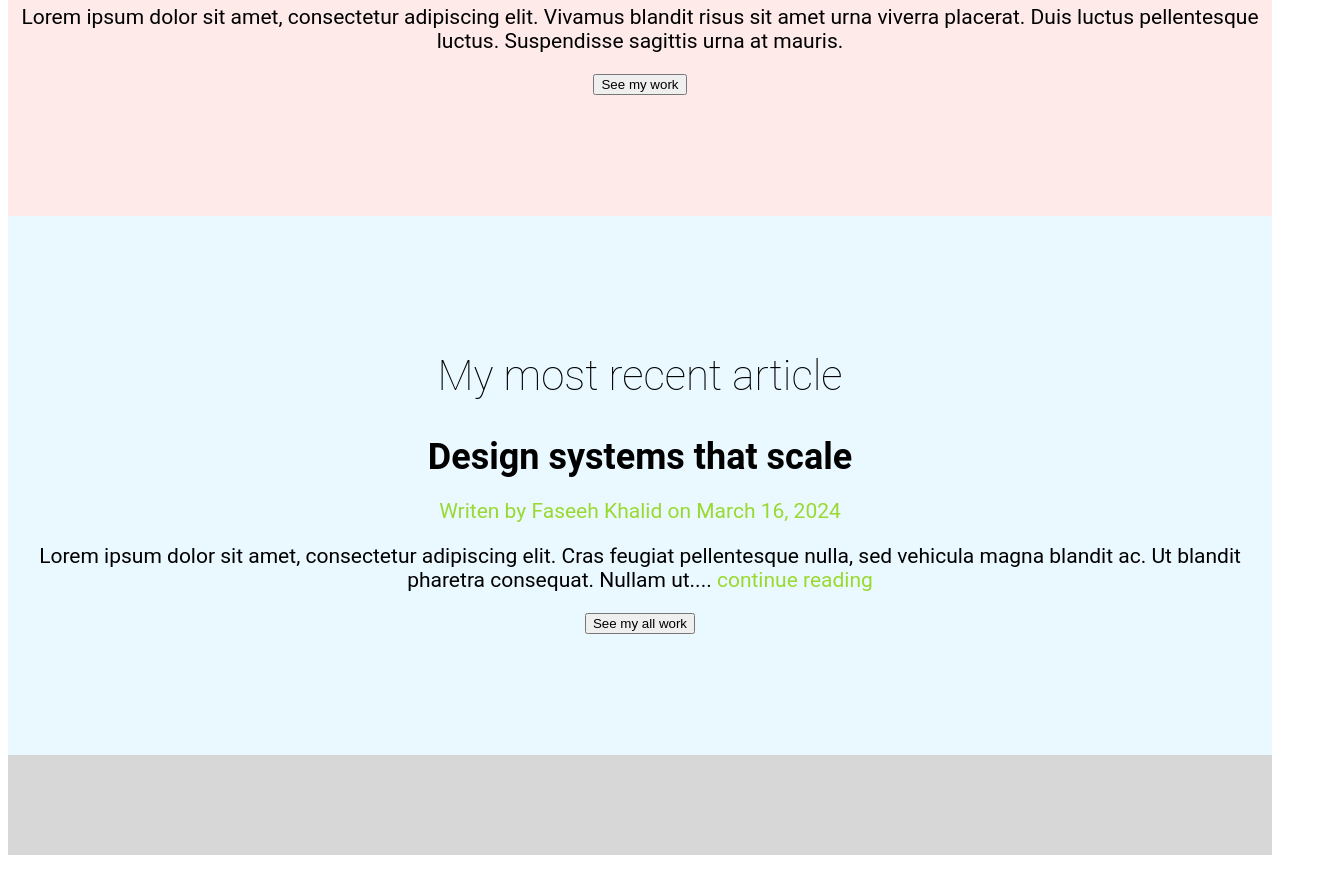
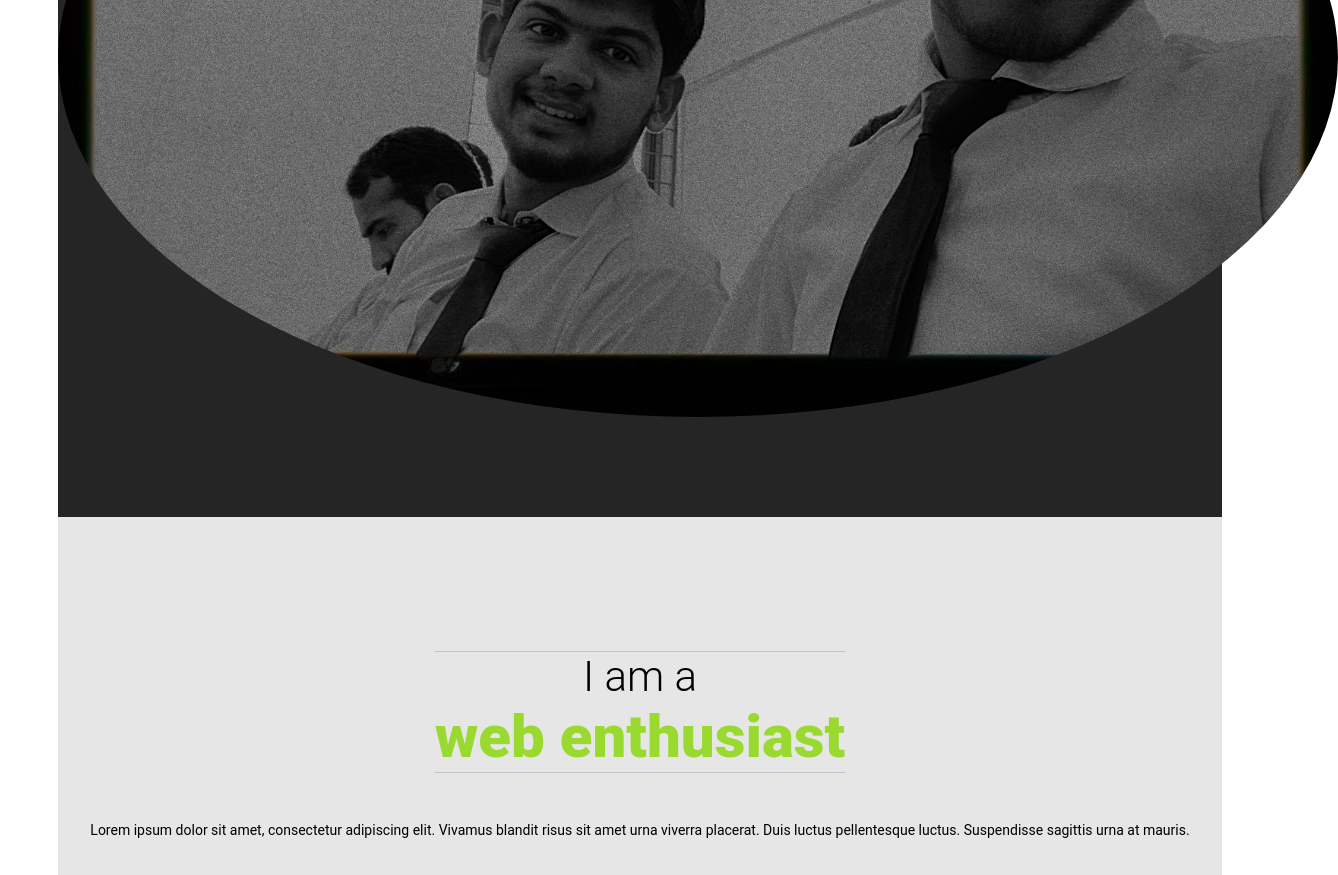
Before and after one commit to Faseehkhalid/css-challenges, a plain HTML site: page index.html in a window 1280 px wide. Shown: the part 758-1633 px from the top of the page, 1338 px wide, since content can reach past the window. Drawn offline with Linux system fonts and the light colour scheme.

Commit message:
Update style.css

```diff
--- a/css/style.css
+++ b/css/style.css
@@ -1,73 +1,117 @@
-body {
-
+body{
     text-align: center;
-    font-family: 'Roboto', sans-serif;
+    font-family: 'Roboto',sans-serif;
     font-size: 21px;
 }
+
 img{
-    height: 305px;
-    width: 295px;
+    border-radius: 50%;
 }
 
-.container {
+.container{
     width: 570px;
-    margin: 0 auto;
-    text-align: center;
-}
-.bold{
-    font-weight: bold;
+    margin:0 auto;
 }
 
-
-h1 {
-    font-size: 60px;
-    margin-bottom: 0;
-    font-weight: lighter;
+.bold-text{
+    font-weight:900;
+    display: block;
 }
 
-h2 {
-    font-size: 42px;
-    margin-bottom: 0;
-    font-weight: lighter;
+h1 .bold-text{
+    font-size: 80px;
 }
 
-h3 {
-    font-size: 36px;
-    margin-bottom: 0;
-}
-
-h1 .bold{
-    font-size: 80px;
-}
-h2 .bold{
+h2 .bold-text{
     font-size: 60px;
 }
 
+a{
+    color: #99D930;
+    font-weight: 900;
+}
 
-small {
-    font-size: 16px;
+a:hover,
+a:focus{
+    color: #131313;
+}
+
+h1,h2{
+    font-weight: 300;
+}
+
+h1{
+    font-size: 60px;
+}
+
+h2{
+    font-size: 42px;
+    border-top: 1px solid #C4C4C4;
+    border-bottom: 1px solid #C4C4C4;
+    display: inline-block;
+}
+
+h3{
+    font-size: 36px;
+}
+.articles{
+    background-color: #252525;
+    color: #fff;
+    padding-top: 100px;
+    padding-bottom: 100px;
+}
+.about-me {
+    background-color:#E6E6E6;
+    padding-top: 100px;
+    padding-bottom: 100px;
 }
 
 .header {
-    padding: 100px 0;
-    background-color: #D7D7D7;
+   padding-top: 50px;
+   padding-left: 50px;
+   padding-bottom: 50px;
+   padding-right: 50px;
+}
+.contant{
+     background-color: #252525;
+     color: #ffff;
+     padding-top: 100px;
+     padding-bottom: 100px;
+}
+.marquee{
+    background-color:#D7D7D7;
+    color :navy ;
+    padding-top: 4px;
+    padding-left: 4px;
+    padding-bottom: 4px;
+    padding-right: 4px;
 }
 
-.about-me {
-    padding: 100px 0;
-    background-color: #FFEAEA;
+.button{
+    background-color: #99D930;
+    color: black;
+    font-size: 36px;
+    font-family: "Roboto",sans-serif;
+    border: none;
+   padding: 8px 12px;
+   margin-top: 30px;
+    font-weight: 500;
+
+}
+ .b1 form button:hover{
+    background-color: #252525;
+    color: #fff;
+ }
+
+.bold-text{
+    color: #99D930;
 }
 
-.articles {
-    padding: 100px 0;
-    background-color: #EAF9FF;
+.small-text{
+    margin-top: -40px;
+    margin-bottom: 10px;
 }
-
-a {
-    color: #99D930;
-    text-decoration: none;
+p{
+    margin-bottom: 10px;
+    font-size: 14px;
 }
-
-a:hover {
-    color: #131313;
-}
```
